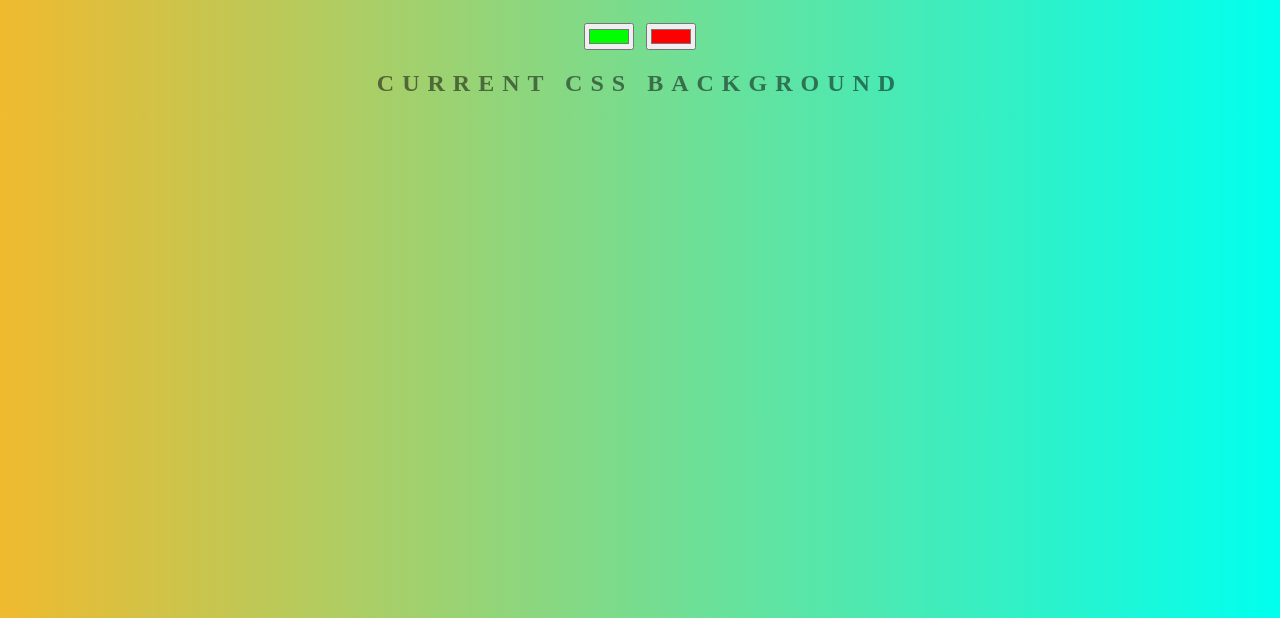
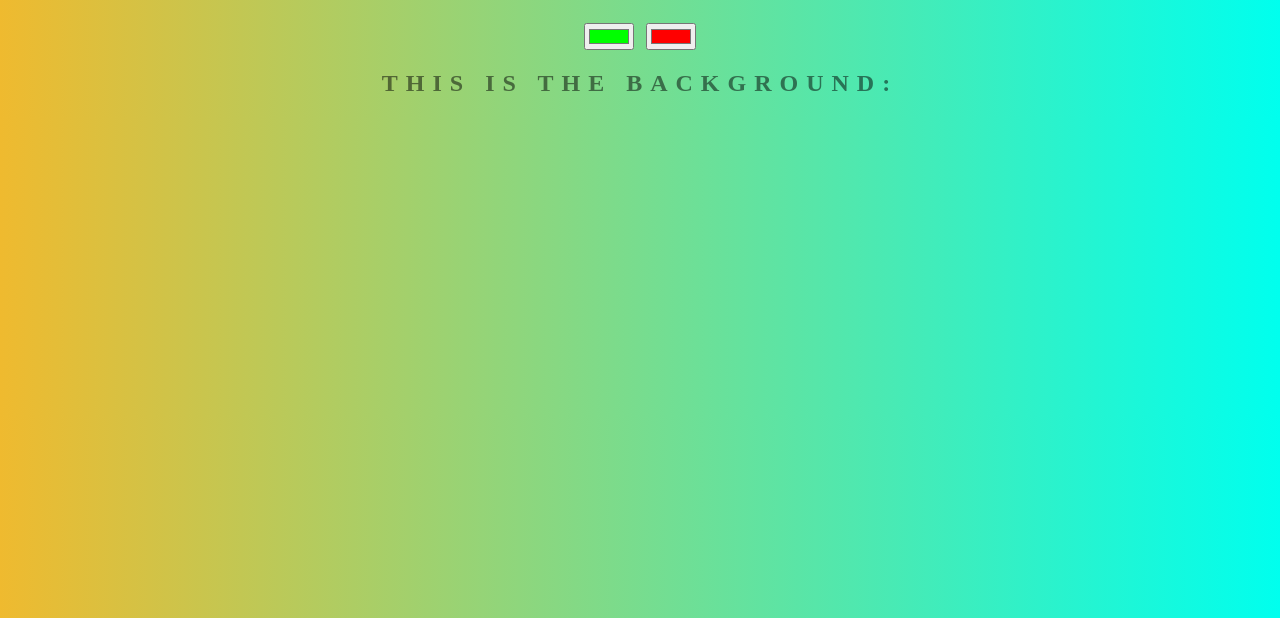
Before and after one commit to LokiFK/BackgroundGenerator, a plain HTML site: page index.html in a window 1280 px wide. Shown: the part 182-800 px from the top of the page. Drawn offline with Linux system fonts and the light colour scheme.

Commit message:
Changing text

```diff
--- a/index.html
+++ b/index.html
@@ -10,7 +10,7 @@
 	<h1>Lineargradient Generator</h1>
 	<input class="color1" type="color" name="color1" value="#00ff00">
 	<input class="color2" type="color" name="color2" value="#ff0000">
-	<h2>Current CSS BAckground</h2>
+	<h2>This is the Background:</h2>
 	<h3></h3>
 	<script type="text/javascript" src="script.js"></script>
 </body>
```
